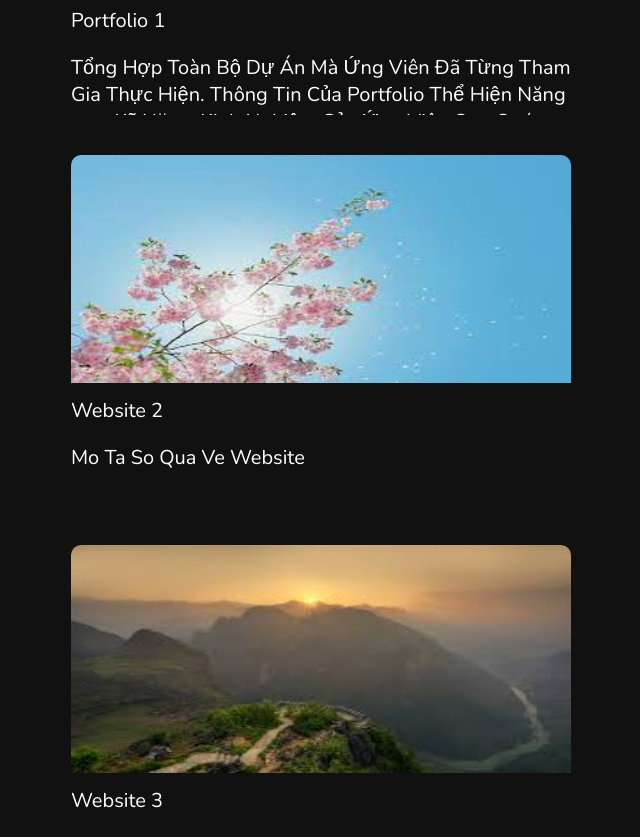
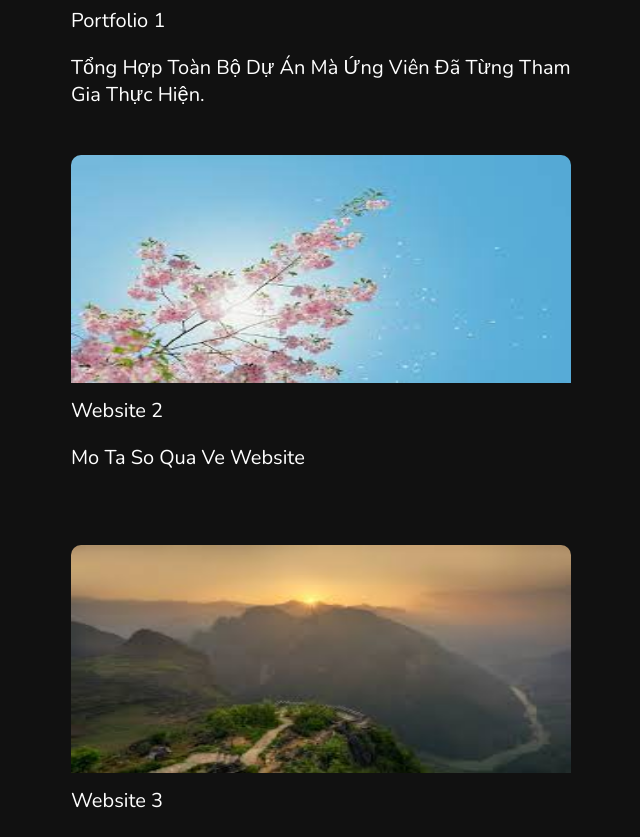
Before and after one commit to phamvu1802/respof, a plain HTML site: page index.html in a window 1280 px wide. Shown: the part 1960-2797 px from the top of the page, without its empty margins (494-1134 px from the left). Drawn offline with nearby package versions, Linux system fonts and the light colour scheme.

Commit message:
Update index.html

```diff
--- a/index.html
+++ b/index.html
@@ -98,7 +98,7 @@
             <div class="box">
                 <a href="https://phamvu1802.github.io/respof/#home"><img  src="assets/images/1.jpg" alt=""></a>
                 <h3 >portfolio 1</h3>
-                <p >tổng hợp toàn bộ dự án mà ứng viên đã từng tham gia thực hiện. Thông tin của Portfolio thể hiện năng lực, kỹ năng, kinh nghiệm của ứng viên qua quá trình học tập, làm việc.</p>
+                <p >Tổng hợp toàn bộ dự án mà ứng viên đã từng tham gia thực hiện.</p>
 
             </div>
 
```
